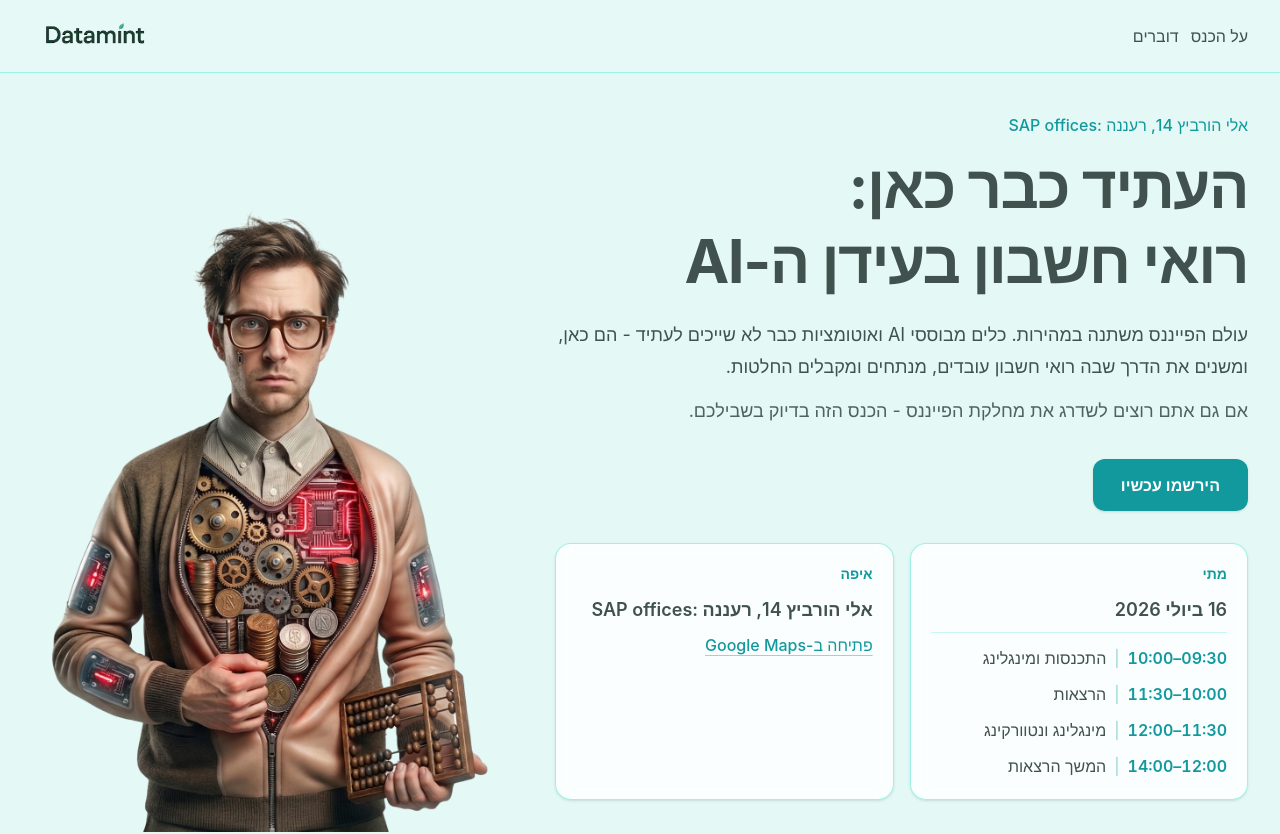
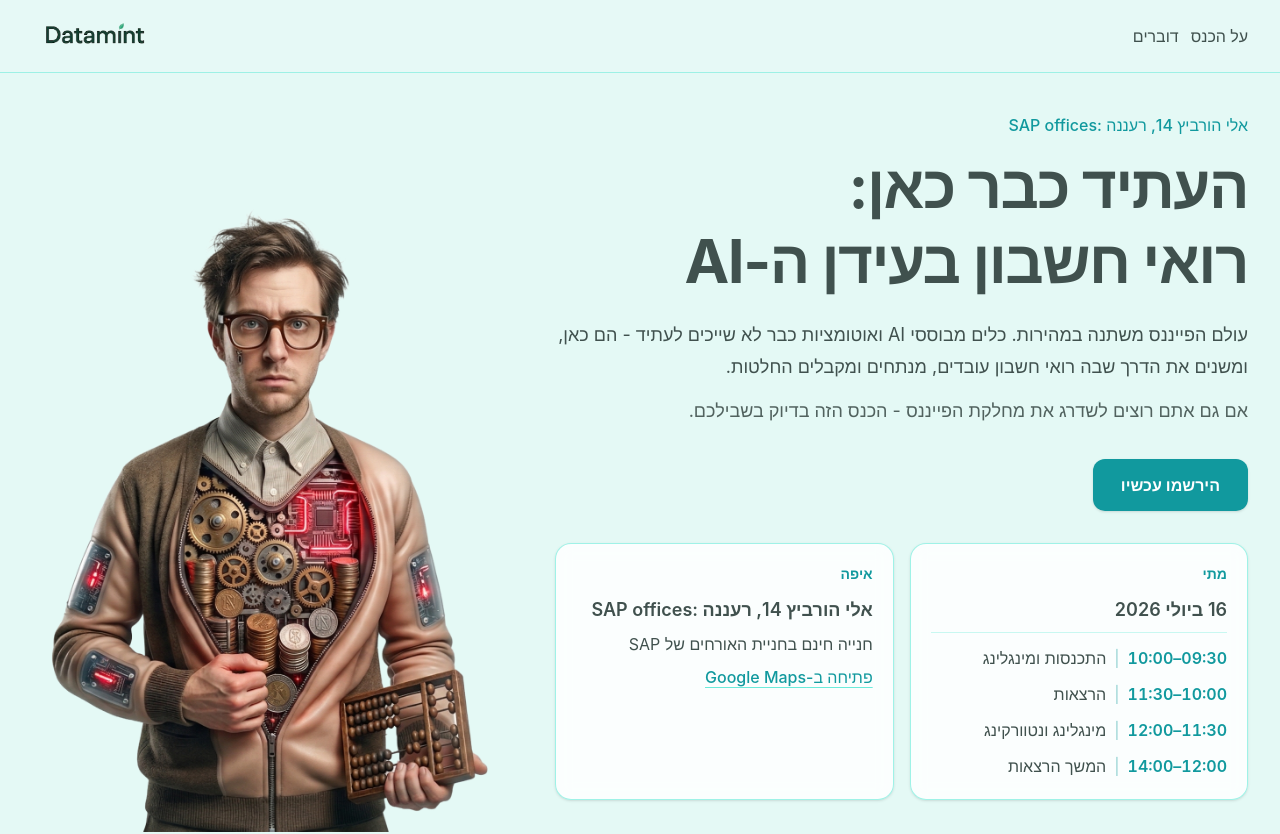
Before and after one commit to levi-datamint/landing-page, a React (Vite) app: page /#/ in a window 1280 px wide. Shown: the top 834 px of the page. Built offline with nearby package versions, Linux system fonts and the light colour scheme.

Commit message:
Add parking note to conference location in LandingHeroSection

```diff
--- a/src/components/landing/LandingHeroSection.tsx
+++ b/src/components/landing/LandingHeroSection.tsx
@@ -106,6 +106,9 @@ export default function LandingHeroSection({ conference, sectionRef }: Props) {
                     address={conference.location.address}
                   />
                 </p>
+                <p className="text-base text-[#40514E]">
+                  {conference.location.parkingNote}
+                </p>
                 <a
                   href={conference.mapOpenUrl}
                   target="_blank"
--- a/src/lib/landingContent.ts
+++ b/src/lib/landingContent.ts
@@ -6,6 +6,7 @@ export type ScheduleSlot = {
 export type Location = {
   venue: string;
   address: string;
+  parkingNote: string;
 };
 
 export type Conference = {
@@ -35,6 +36,7 @@ export const conference: Conference = {
   location: {
     venue: "SAP offices",
     address: "אלי הורביץ 14, רעננה",
+    parkingNote: "חנייה חינם בחניית האורחים של SAP",
   },
   schedule: [
     { timeRange: "09:30–10:00", label: "התכנסות ומינגלינג" },
```
